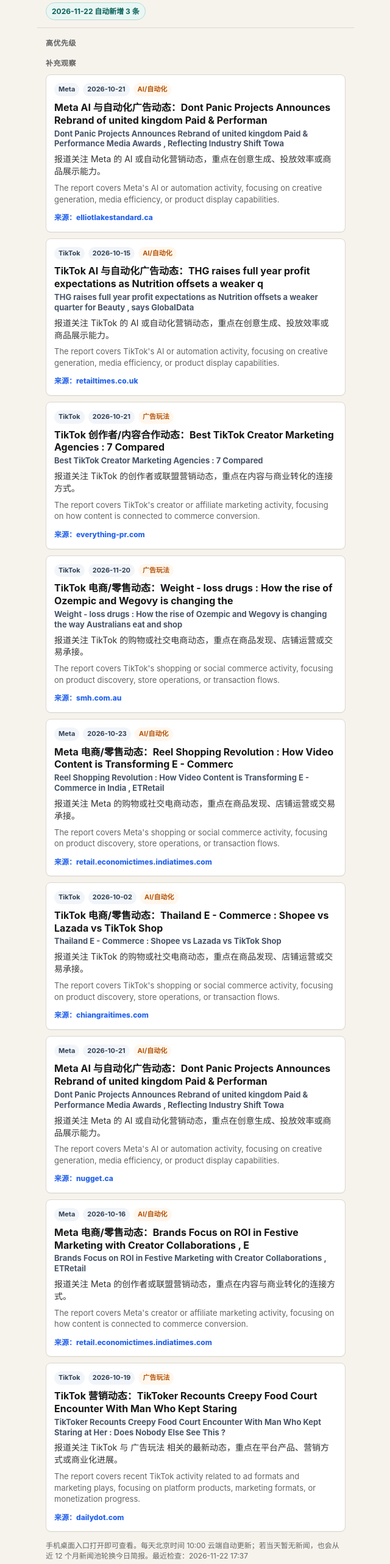
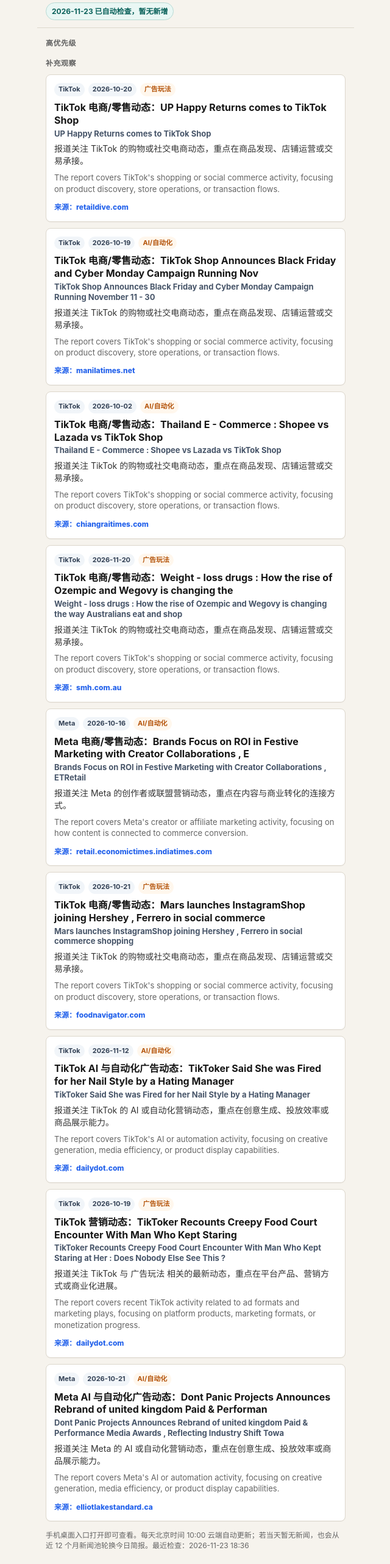
Before and after one commit to ruiting227-byte/ad-news-dashboard-live, a plain HTML site: page index.html in a window 1280 px wide. Shown: the part 75-2640 px from the top of the page at 61% size, without its empty margins (319-959 px from the left). Drawn offline with Linux system fonts and the light colour scheme.

Commit message:
Update ad news dashboard

```diff
--- a/data/news.json
+++ b/data/news.json
@@ -1,8 +1,8 @@
 {
   "title": "竞媒小动态",
-  "updatedAt": "2026-11-22",
+  "updatedAt": "2026-11-23",
   "scope": "过去 12 个月｜TikTok、Meta｜CPG：美妆、零售、食品",
-  "status": "自动新增 3 条",
+  "status": "已自动检查，暂无新增",
   "items": [
     {
       "platform": "TikTok",
@@ -239,5 +239,5 @@
       "summaryZh": "报道关注 TikTok 的创作者或联盟营销动态，重点在内容与商业转化的连接方式。"
     }
   ],
-  "lastCheckedAt": "2026-11-22 17:37"
+  "lastCheckedAt": "2026-11-23 18:36"
 }
--- a/index.html
+++ b/index.html
@@ -23,20 +23,20 @@
 </head>
 <body>
   <main>
-    <header><h1>竞媒小动态</h1><p class="sub">过去 12 个月｜TikTok、Meta｜CPG：美妆、零售、食品</p><div class="status">2026-11-22 自动新增 3 条</div></header>
+    <header><h1>竞媒小动态</h1><p class="sub">过去 12 个月｜TikTok、Meta｜CPG：美妆、零售、食品</p><div class="status">2026-11-23 已自动检查，暂无新增</div></header>
     <div class="section-title">高优先级</div>
 
     <div class="section-title">补充观察</div>
+    <article><div class="meta"><span class="tag">TikTok</span><span class="tag">2026-10-20</span><span class="tag retail">广告玩法</span></div><h2>TikTok 电商/零售动态：UP Happy Returns comes to TikTok Shop<span>UP Happy Returns comes to TikTok Shop</span></h2><p>报道关注 TikTok 的购物或社交电商动态，重点在商品发现、店铺运营或交易承接。</p><p class="en">The report covers TikTok&#x27;s shopping or social commerce activity, focusing on product discovery, store operations, or transaction flows.</p><a href="https://www.retaildive.com/news/ups-happy-returns-tiktok-shop/833322/">来源：retaildive.com</a></article>
+    <article><div class="meta"><span class="tag">TikTok</span><span class="tag">2026-10-19</span><span class="tag retail">AI/自动化</span></div><h2>TikTok 电商/零售动态：TikTok Shop Announces Black Friday and Cyber Monday Campaign Running Nov<span>TikTok Shop Announces Black Friday and Cyber Monday Campaign Running November 11 - 30</span></h2><p>报道关注 TikTok 的购物或社交电商动态，重点在商品发现、店铺运营或交易承接。</p><p class="en">The report covers TikTok&#x27;s shopping or social commerce activity, focusing on product discovery, store operations, or transaction flows.</p><a href="https://www.manilatimes.net/2026/10/19/tmt-newswire/globenewswire/tiktok-shop-announces-black-friday-and-cyber-monday-campaign-running-november-11-30/2448867">来源：manilatimes.net</a></article>
+    <article><div class="meta"><span class="tag">TikTok</span><span class="tag">2026-10-02</span><span class="tag retail">AI/自动化</span></div><h2>TikTok 电商/零售动态：Thailand E - Commerce : Shopee vs Lazada vs TikTok Shop<span>Thailand E - Commerce : Shopee vs Lazada vs TikTok Shop</span></h2><p>报道关注 TikTok 的购物或社交电商动态，重点在商品发现、店铺运营或交易承接。</p><p class="en">The report covers TikTok&#x27;s shopping or social commerce activity, focusing on product discovery, store operations, or transaction flows.</p><a href="https://www.chiangraitimes.com/business/thailand-e-commerce-sites/">来源：chiangraitimes.com</a></article>
+    <article><div class="meta"><span class="tag">TikTok</span><span class="tag">2026-11-20</span><span class="tag retail">广告玩法</span></div><h2>TikTok 电商/零售动态：Weight - loss drugs : How the rise of Ozempic and Wegovy is changing the<span>Weight - loss drugs : How the rise of Ozempic and Wegovy is changing the way Australians eat and shop</span></h2><p>报道关注 TikTok 的购物或社交电商动态，重点在商品发现、店铺运营或交易承接。</p><p class="en">The report covers TikTok&#x27;s shopping or social commerce activity, focusing on product discovery, store operations, or transaction flows.</p><a href="https://www.smh.com.au/business/consumer-affairs/pushing-food-around-the-plate-how-weight-loss-drugs-are-changing-what-australia-eats-20261120-p61erb.html">来源：smh.com.au</a></article>
+    <article><div class="meta"><span class="tag">Meta</span><span class="tag">2026-10-16</span><span class="tag retail">AI/自动化</span></div><h2>Meta 电商/零售动态：Brands Focus on ROI in Festive Marketing with Creator Collaborations , E<span>Brands Focus on ROI in Festive Marketing with Creator Collaborations , ETRetail</span></h2><p>报道关注 Meta 的创作者或联盟营销动态，重点在内容与商业转化的连接方式。</p><p class="en">The report covers Meta&#x27;s creator or affiliate marketing activity, focusing on how content is connected to commerce conversion.</p><a href="https://retail.economictimes.indiatimes.com/news/industry/festive-marketing-faces-an-roi-test-as-brands-shift-towards-creators-targeted-digital/134986203">来源：retail.economictimes.indiatimes.com</a></article>
+    <article><div class="meta"><span class="tag">TikTok</span><span class="tag">2026-10-21</span><span class="tag retail">广告玩法</span></div><h2>TikTok 电商/零售动态：Mars launches InstagramShop joining Hershey , Ferrero in social commerce<span>Mars launches InstagramShop joining Hershey , Ferrero in social commerce shopping</span></h2><p>报道关注 TikTok 的购物或社交电商动态，重点在商品发现、店铺运营或交易承接。</p><p class="en">The report covers TikTok&#x27;s shopping or social commerce activity, focusing on product discovery, store operations, or transaction flows.</p><a href="https://www.foodnavigator.com/Article/2026/10/21/mars-launches-instagramshop-joining-hershey-ferrero-in-social-commerce-shopping/">来源：foodnavigator.com</a></article>
+    <article><div class="meta"><span class="tag">TikTok</span><span class="tag">2026-11-12</span><span class="tag retail">AI/自动化</span></div><h2>TikTok AI 与自动化广告动态：TikToker Said She was Fired for her Nail Style by a Hating Manager<span>TikToker Said She was Fired for her Nail Style by a Hating Manager</span></h2><p>报道关注 TikTok 的 AI 或自动化营销动态，重点在创意生成、投放效率或商品展示能力。</p><p class="en">The report covers TikTok&#x27;s AI or automation activity, focusing on creative generation, media efficiency, or product display capabilities.</p><a href="https://dailydot.com/tiktoker-says-her-manager-fired-her-over-a-nail-style-hr-had-already-approved-despite-her-explaining-the-rules-she-was-given-during-orientation">来源：dailydot.com</a></article>
+    <article><div class="meta"><span class="tag">TikTok</span><span class="tag">2026-10-19</span><span class="tag retail">广告玩法</span></div><h2>TikTok 营销动态：TikToker Recounts Creepy Food Court Encounter With Man Who Kept Staring<span>TikToker Recounts Creepy Food Court Encounter With Man Who Kept Staring at Her : Does Nobody Else See This ?</span></h2><p>报道关注 TikTok 与 广告玩法 相关的最新动态，重点在平台产品、营销方式或商业化进展。</p><p class="en">The report covers recent TikTok activity related to ad formats and marketing plays, focusing on platform products, marketing formats, or monetization progress.</p><a href="https://dailydot.com/tiktoker-recounts-creepy-food-court-encounter-with-man-who-kept-staring-at-her-does-nobody-else-see-this">来源：dailydot.com</a></article>
     <article><div class="meta"><span class="tag">Meta</span><span class="tag">2026-10-21</span><span class="tag retail">AI/自动化</span></div><h2>Meta AI 与自动化广告动态：Dont Panic Projects Announces Rebrand of united kingdom Paid &amp; Performan<span>Dont Panic Projects Announces Rebrand of united kingdom Paid &amp; Performance Media Awards , Reflecting Industry Shift Towa</span></h2><p>报道关注 Meta 的 AI 或自动化营销动态，重点在创意生成、投放效率或商品展示能力。</p><p class="en">The report covers Meta&#x27;s AI or automation activity, focusing on creative generation, media efficiency, or product display capabilities.</p><a href="https://www.elliotlakestandard.ca/press-releases/newsfile/dont-panic-projects-announces-rebrand-of-uk-paid-performance-media-awards-reflecting-industry-shift-towards-performance-led-marketing/">来源：elliotlakestandard.ca</a></article>
-    <article><div class="meta"><span class="tag">TikTok</span><span class="tag">2026-10-15</span><span class="tag retail">AI/自动化</span></div><h2>TikTok AI 与自动化广告动态：THG raises full year profit expectations as Nutrition offsets a weaker q<span>THG raises full year profit expectations as Nutrition offsets a weaker quarter for Beauty , says GlobalData</span></h2><p>报道关注 TikTok 的 AI 或自动化营销动态，重点在创意生成、投放效率或商品展示能力。</p><p class="en">The report covers TikTok&#x27;s AI or automation activity, focusing on creative generation, media efficiency, or product display capabilities.</p><a href="https://retailtimes.co.uk/thg-raises-full-year-profit-expectations-as-nutrition-offsets-a-weaker-quarter-for-beauty-says-globaldata/">来源：retailtimes.co.uk</a></article>
-    <article><div class="meta"><span class="tag">TikTok</span><span class="tag">2026-10-21</span><span class="tag retail">广告玩法</span></div><h2>TikTok 创作者/内容合作动态：Best TikTok Creator Marketing Agencies : 7 Compared<span>Best TikTok Creator Marketing Agencies : 7 Compared</span></h2><p>报道关注 TikTok 的创作者或联盟营销动态，重点在内容与商业转化的连接方式。</p><p class="en">The report covers TikTok&#x27;s creator or affiliate marketing activity, focusing on how content is connected to commerce conversion.</p><a href="https://everything-pr.com/tiktok-creator-marketing-agencies">来源：everything-pr.com</a></article>
-    <article><div class="meta"><span class="tag">TikTok</span><span class="tag">2026-11-20</span><span class="tag retail">广告玩法</span></div><h2>TikTok 电商/零售动态：Weight - loss drugs : How the rise of Ozempic and Wegovy is changing the<span>Weight - loss drugs : How the rise of Ozempic and Wegovy is changing the way Australians eat and shop</span></h2><p>报道关注 TikTok 的购物或社交电商动态，重点在商品发现、店铺运营或交易承接。</p><p class="en">The report covers TikTok&#x27;s shopping or social commerce activity, focusing on product discovery, store operations, or transaction flows.</p><a href="https://www.smh.com.au/business/consumer-affairs/pushing-food-around-the-plate-how-weight-loss-drugs-are-changing-what-australia-eats-20261120-p61erb.html">来源：smh.com.au</a></article>
-    <article><div class="meta"><span class="tag">Meta</span><span class="tag">2026-10-23</span><span class="tag retail">AI/自动化</span></div><h2>Meta 电商/零售动态：Reel Shopping Revolution : How Video Content is Transforming E - Commerc<span>Reel Shopping Revolution : How Video Content is Transforming E - Commerce in India , ETRetail</span></h2><p>报道关注 Meta 的购物或社交电商动态，重点在商品发现、店铺运营或交易承接。</p><p class="en">The report covers Meta&#x27;s shopping or social commerce activity, focusing on product discovery, store operations, or transaction flows.</p><a href="https://retail.economictimes.indiatimes.com/news/e-commerce/e-tailing/reel-deal-the-next-big-thing-in-online-shopping-is-playing-on-your-screen/135139279">来源：retail.economictimes.indiatimes.com</a></article>
-    <article><div class="meta"><span class="tag">TikTok</span><span class="tag">2026-10-02</span><span class="tag retail">AI/自动化</span></div><h2>TikTok 电商/零售动态：Thailand E - Commerce : Shopee vs Lazada vs TikTok Shop<span>Thailand E - Commerce : Shopee vs Lazada vs TikTok Shop</span></h2><p>报道关注 TikTok 的购物或社交电商动态，重点在商品发现、店铺运营或交易承接。</p><p class="en">The report covers TikTok&#x27;s shopping or social commerce activity, focusing on product discovery, store operations, or transaction flows.</p><a href="https://www.chiangraitimes.com/business/thailand-e-commerce-sites/">来源：chiangraitimes.com</a></article>
-    <article><div class="meta"><span class="tag">Meta</span><span class="tag">2026-10-21</span><span class="tag retail">AI/自动化</span></div><h2>Meta AI 与自动化广告动态：Dont Panic Projects Announces Rebrand of united kingdom Paid &amp; Performan<span>Dont Panic Projects Announces Rebrand of united kingdom Paid &amp; Performance Media Awards , Reflecting Industry Shift Towa</span></h2><p>报道关注 Meta 的 AI 或自动化营销动态，重点在创意生成、投放效率或商品展示能力。</p><p class="en">The report covers Meta&#x27;s AI or automation activity, focusing on creative generation, media efficiency, or product display capabilities.</p><a href="https://www.nugget.ca/press-releases/newsfile/dont-panic-projects-announces-rebrand-of-uk-paid-performance-media-awards-reflecting-industry-shift-towards-performance-led-marketing/">来源：nugget.ca</a></article>
-    <article><div class="meta"><span class="tag">Meta</span><span class="tag">2026-10-16</span><span class="tag retail">AI/自动化</span></div><h2>Meta 电商/零售动态：Brands Focus on ROI in Festive Marketing with Creator Collaborations , E<span>Brands Focus on ROI in Festive Marketing with Creator Collaborations , ETRetail</span></h2><p>报道关注 Meta 的创作者或联盟营销动态，重点在内容与商业转化的连接方式。</p><p class="en">The report covers Meta&#x27;s creator or affiliate marketing activity, focusing on how content is connected to commerce conversion.</p><a href="https://retail.economictimes.indiatimes.com/news/industry/festive-marketing-faces-an-roi-test-as-brands-shift-towards-creators-targeted-digital/134986203">来源：retail.economictimes.indiatimes.com</a></article>
-    <article><div class="meta"><span class="tag">TikTok</span><span class="tag">2026-10-19</span><span class="tag retail">广告玩法</span></div><h2>TikTok 营销动态：TikToker Recounts Creepy Food Court Encounter With Man Who Kept Staring<span>TikToker Recounts Creepy Food Court Encounter With Man Who Kept Staring at Her : Does Nobody Else See This ?</span></h2><p>报道关注 TikTok 与 广告玩法 相关的最新动态，重点在平台产品、营销方式或商业化进展。</p><p class="en">The report covers recent TikTok activity related to ad formats and marketing plays, focusing on platform products, marketing formats, or monetization progress.</p><a href="https://dailydot.com/tiktoker-recounts-creepy-food-court-encounter-with-man-who-kept-staring-at-her-does-nobody-else-see-this">来源：dailydot.com</a></article>
-    <footer>手机桌面入口打开即可查看。每天北京时间 10:00 云端自动更新；若当天暂无新闻，也会从近 12 个月新闻池轮换今日简报。最近检查：2026-11-22 17:37</footer>
+    <footer>手机桌面入口打开即可查看。每天北京时间 10:00 云端自动更新；若当天暂无新闻，也会从近 12 个月新闻池轮换今日简报。最近检查：2026-11-23 18:36</footer>
   </main>
 </body>
 </html>
```
